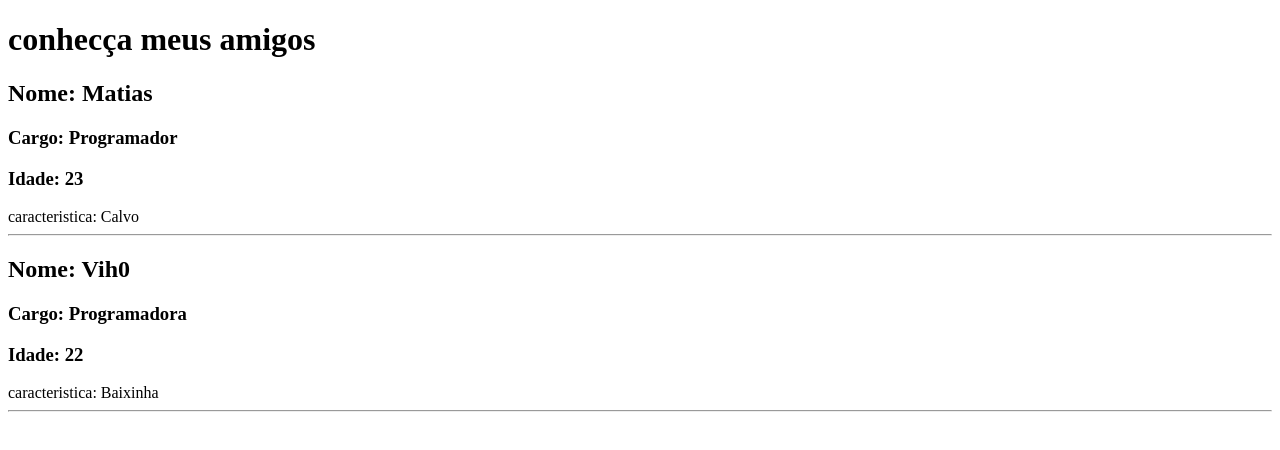
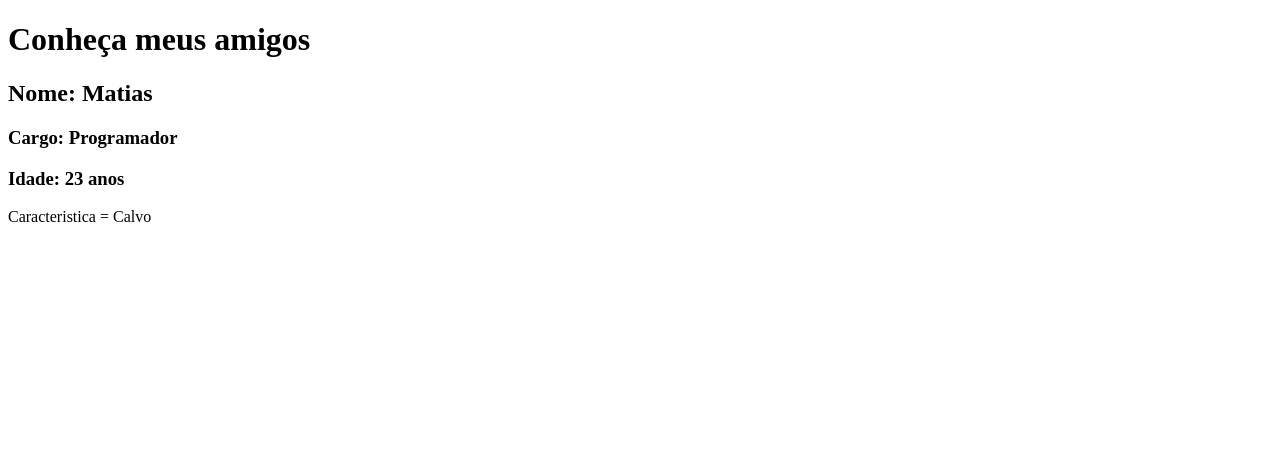
Before and after one commit to ElvesAguiar/reactLessons, a React (Create React App) app: page / in a window 1280 px wide. Shown: the top 450 px of the page. Built offline with nearby package versions, Linux system fonts and the light colour scheme.

Commit message:
refactor: props lesson - class component

```diff
--- a/src/App.js
+++ b/src/App.js
@@ -1,5 +1,7 @@
 
+import React, {Component, component} from 'react';
 
+/*
 const Amigos = (props) => {
   return (<div>
     <Sobre nome={props.nome} cargo={props.cargo}
@@ -32,7 +34,52 @@ export default function App(){
     <div>
       <h1> conhecça meus amigos</h1>
       <Amigos nome= "Matias" cargo="Programador" idade="23" caracteristica="Calvo"/>
-      <Amigos nome= "Vih0" cargo="Programadora" idade="22" caracteristica="Baixinha"/>
+      <Amigos nome= "Vih0" cargo="Programadora" idade="21" caracteristica="Baixinha"/>
+      <Amigos nome= "Karol" cargo="Programadora" idade="22" caracteristica="Preta"/>
     </div>
   );
 };
+*/
+
+class Amigos extends Component{
+  render(){
+    return(
+      <div>
+        <Sobre nome={this.props.nome} cargo={this.props.cargo} idade={this.props.idade}/>
+        <Caracteristicas caracteristica = {this.props.caracteristica}/>
+      </div>
+    );
+  };
+};
+
+class Sobre extends Component{
+  render(){
+    return(
+      <div>
+        <h2>Nome: {this.props.nome}</h2>
+        <h3>Cargo: {this.props.cargo}</h3>
+        <h3>Idade: {this.props.idade} anos</h3>
+      </div>
+    );
+  };
+};
+
+class Caracteristicas extends Component{
+  render(){
+    return(
+      <div>
+        <a>Caracteristica = {this.props.caracteristica}</a>
+      </div>
+    );
+  };
+};
+
+
+export default function App(){
+  return(
+    <div>
+      <h1>Conheça meus amigos</h1>
+      <Amigos nome= "Matias" cargo="Programador" idade="23" caracteristica="Calvo"/>
+    </div>
+  );
+};
```
